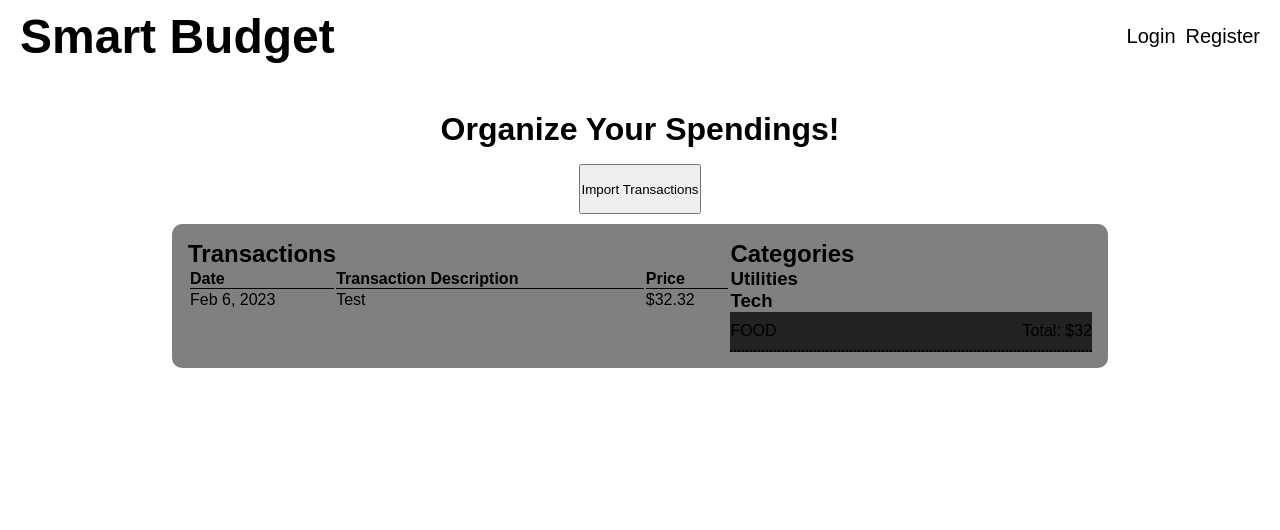
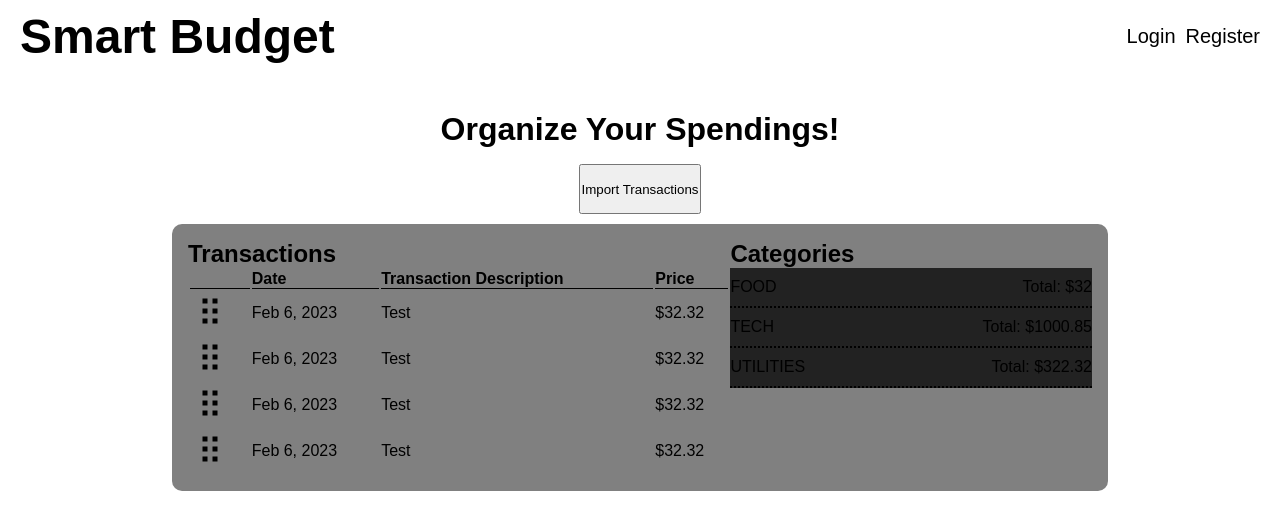
Before and after one commit to ScorpiosCrux/Budget-Smart, a Next.js app in the folder frontend/: page / in a window 1280 px wide. Shown: the top 530 px of the page. Built offline with nearby package versions, Linux system fonts and the light colour scheme; no server answers.

Commit message:
Finished Creating draggable elements

```diff
--- a/frontend/components/Category.tsx
+++ b/frontend/components/Category.tsx
@@ -12,7 +12,7 @@ const Category = (props: Props) => {
 	const [{ canDrop, isOver }, drop] = useDrop(() => ({
 		accept: ItemTypes.TRANSACTION,
 		drop: () => ({
-			name: `Dustbin`,
+			name: `${props.category}`,
 		}),
 		collect: (monitor) => ({
 			isOver: monitor.isOver(),
--- a/frontend/components/Dashboard.tsx
+++ b/frontend/components/Dashboard.tsx
@@ -23,11 +23,15 @@ const Dashboard = () => {
 						<table>
 							<tbody>
 								<tr>
+									<th></th>
 									<th>Date</th>
 									<th>Transaction Description</th>
 									<th>Price</th>
 								</tr>
 
+								<Transaction date="Feb 6, 2023" description="Test" price="$32.32" />
+								<Transaction date="Feb 6, 2023" description="Test" price="$32.32" />
+								<Transaction date="Feb 6, 2023" description="Test" price="$32.32" />
 								<Transaction date="Feb 6, 2023" description="Test" price="$32.32" />
 							</tbody>
 						</table>
@@ -35,15 +39,9 @@ const Dashboard = () => {
 					<div>
 						<h2>Categories</h2>
 						<div className="categories">
-
-							<div className="category">
-								<h3 className="category-title">Utilities</h3>
-							</div>
-							<div className="category">
-								<h3 className="category-title">Tech</h3>
-							</div>
-
-							<Category category="food" price={32}/>
+							<Category category="food" price={32.00}/>
+							<Category category="tech" price={1000.85}/>
+							<Category category="utilities" price={322.32}/>
 						</div>
 					</div>
 				</div>
--- a/frontend/components/Transaction.tsx
+++ b/frontend/components/Transaction.tsx
@@ -30,6 +30,9 @@ const Transaction = (props: Props) => {
 	}));
 	return (
 		<TransactionRow ref={drag} isDragging={isDragging}>
+			<td>
+				<img src="draggable.svg" alt="draggable icon" />
+			</td>
 			<td>{props.date}</td>
 			<td>{props.description}</td>
 			<td>{props.price}</td>
@@ -42,4 +45,8 @@ export default Transaction;
 const TransactionRow = styled.tr<{ isDragging: boolean }>`
 	opacity: ${(p) => (p.isDragging ? 0.5 : 1)};
 	cursor: move;
+
+	img {
+		height: 40px;
+	}
 `;
```
Also changed, not shown: frontend/public/accountactivity.csv (added), frontend/public/draggable.svg (added).
